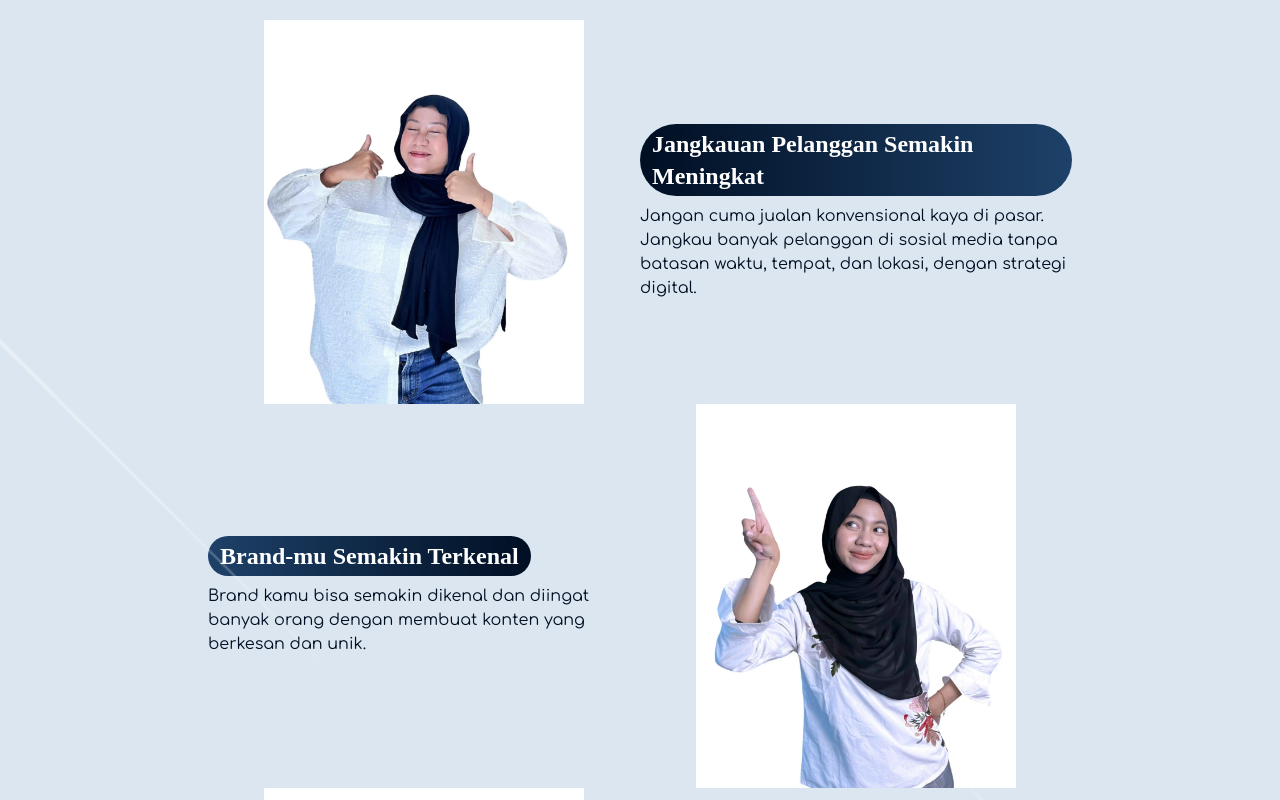
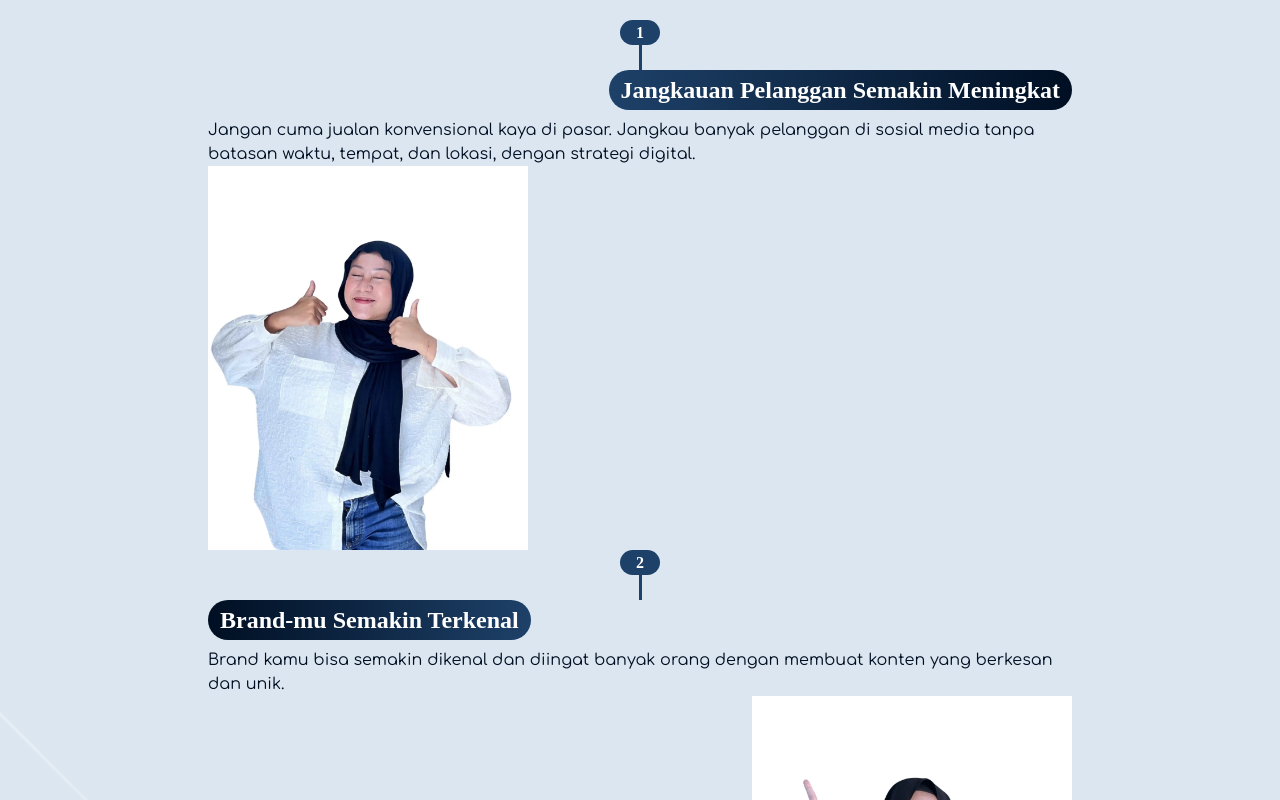
Before and after one commit to mcramaaa/jasawebkita, a Next.js app: page / in a window 1280 px wide. Shown: the part 3800-4600 px from the top of the page. Built offline with nearby package versions, Linux system fonts and the light colour scheme.

Commit message:
test layout change

```diff
--- a/src/components/landing/Section1.tsx
+++ b/src/components/landing/Section1.tsx
@@ -39,31 +39,31 @@ export default function Section1() {
           {SECTION1.value.map((item, i) => (
             <div
               key={i}
-              className="grid mx-4 px-4 lg:px-32 lg:mx-20 grid-cols-1 md:grid-cols-10 items-center text-brand-dark justify-center"
+              className="grid mx-4 px-4 lg:px-32 lg:mx-20 grid-cols-1 md:grid-cols-14  items-center text-brand-dark justify-center"
             >
               {/* LEFT*/}
               <div
                 className={`${
-                  i % 2 !== 1 ? "order-1 md:order-1" : "order-2"
-                } col-span-5 h-full w-full flex items-center justify-center`}
+                  i % 2 !== 1 ? "order-1 md:order-1" : "order-1 md:order-3"
+                } col-span-6 h-full w-full flex items-center justify-end`}
               >
                 {i % 2 === 1 ? (
-                  <div className="flex gap-2 md:items-start  flex-col">
+                  <div className="w-80 h-96 relative object-contain flex justify-center">
+                    <Image src={item.image} alt="" fill className="z-20" />
+                    <div className="bg-white h-1/2 w-full absolute bottom-0 rounded-3xl z-0"></div>
+                  </div>
+                )  : (
+                  <div className="flex gap-2 md:items-end flex-col">
                     <h4 className="px-3 font-montserrat rounded-lg lg:rounded-full py-1 lg:bg-gradient-to-l bg-gradient-to-r from-brand-dark to-brand lg:w-fit text-white font-bold lg:text-2xl">
                       {item.label}
                     </h4>
                     <p className="text-sm md:text-base">{item.desc}</p>
                   </div>
-                )  : (
-                  <div className="w-80 h-96 relative object-contain flex justify-center">
-                    <Image src={item.image} alt="" fill className="z-20" />
-                    <div className="bg-white h-1/2 w-full absolute bottom-0 rounded-3xl z-0"></div>
-                  </div>
                 )}
               </div>
 
               {/* MID */}
-              {/* <div className="w-full  h-full hidden md:flex flex-col items-center">
+              <div className="col-span-1 w-full h-full hidden md:flex flex-col items-center justify-center ">
                 <div
                   className={`grid place-items-center ${
                     i !== SECTION1.value.length - 1 ? "h-[50px]" : "h-[40px]"
@@ -76,27 +76,27 @@ export default function Section1() {
                 {i !== SECTION1.value.length - 1 && (
                   <div className="w-[3px] h-full bg-brand"></div>
                 )}
-              </div> */}
+              </div>
 
               {/* RIGHT */}
               <div
                 className={`${
-                  i % 2 === 1 ? "order-1 md:order-2" : "order-1"
-                } col-span-5 h-full w-full flex items-center justify-center `}
+                  i % 2 === 1 ? "order-1 md:order-1" : "order-1 md:order-3"
+                } col-span-6  h-full w-full flex justify-start marker:items-center`}
               >
                 {i % 2 !== 1 ? (
-                  <div className="flex gap-2  flex-col ">
+                  <div className="w-80 h-96 object-contain relative ">
+                      <Image src={item.image} alt="" fill className="z-20"/>
+                      <div className="bg-white h-1/2 w-full absolute bottom-0 rounded-3xl z-0"></div>
+                  </div>
+                ) : (
+                  <div className="flex gap-2 flex-col md:items-start   ">
 
                     <h4 className="px-3 font-montserrat rounded-lg lg:rounded-full py-1 bg-brand bg-gradient-to-r from-brand-dark to-brand w-full md:w-fit text-white font-bold lg:text-2xl ">
                       {item.label}
                     </h4>
 
                     <p className="text-sm md:text-base">{item.desc}</p>
-                  </div>
-                ) : (
-                  <div className="w-80 h-96 object-contain relative ">
-                      <Image src={item.image} alt="" fill className="z-20"/>
-                      <div className="bg-white h-1/2 w-full absolute bottom-0 rounded-3xl z-0"></div>
                   </div>
                 )}
               </div>
```
Also changed, not shown: 1 other file (tests, documents, lock files or other folders).
